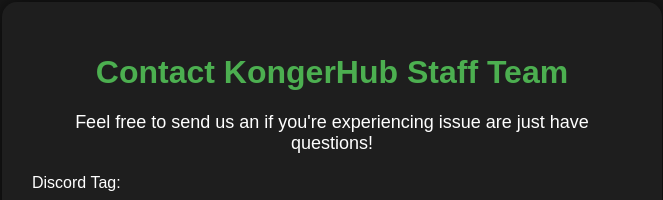
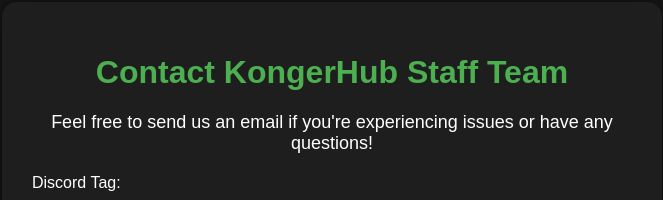
Before and after one commit to kongerhub/KongerHub.github.io, a plain HTML site: page support.html in a window 1280 px wide. Shown: the part 106-306 px from the top of the page, without its empty margins (308-971 px from the left). Drawn offline with Linux system fonts and the light colour scheme.

Commit message:
Update support.html

```diff
--- a/support.html
+++ b/support.html
@@ -95,7 +95,7 @@
     <div id="content">
         <h1>Contact KongerHub Staff Team</h1>
 
-        <p>Feel free to send us an if you're experiencing issue are just have questions!</p>
+        <p>Feel free to send us an email if you're experiencing issues or have any questions!</p>
 
         <form>
             <label for="discordTag">Discord Tag:</label>
```
